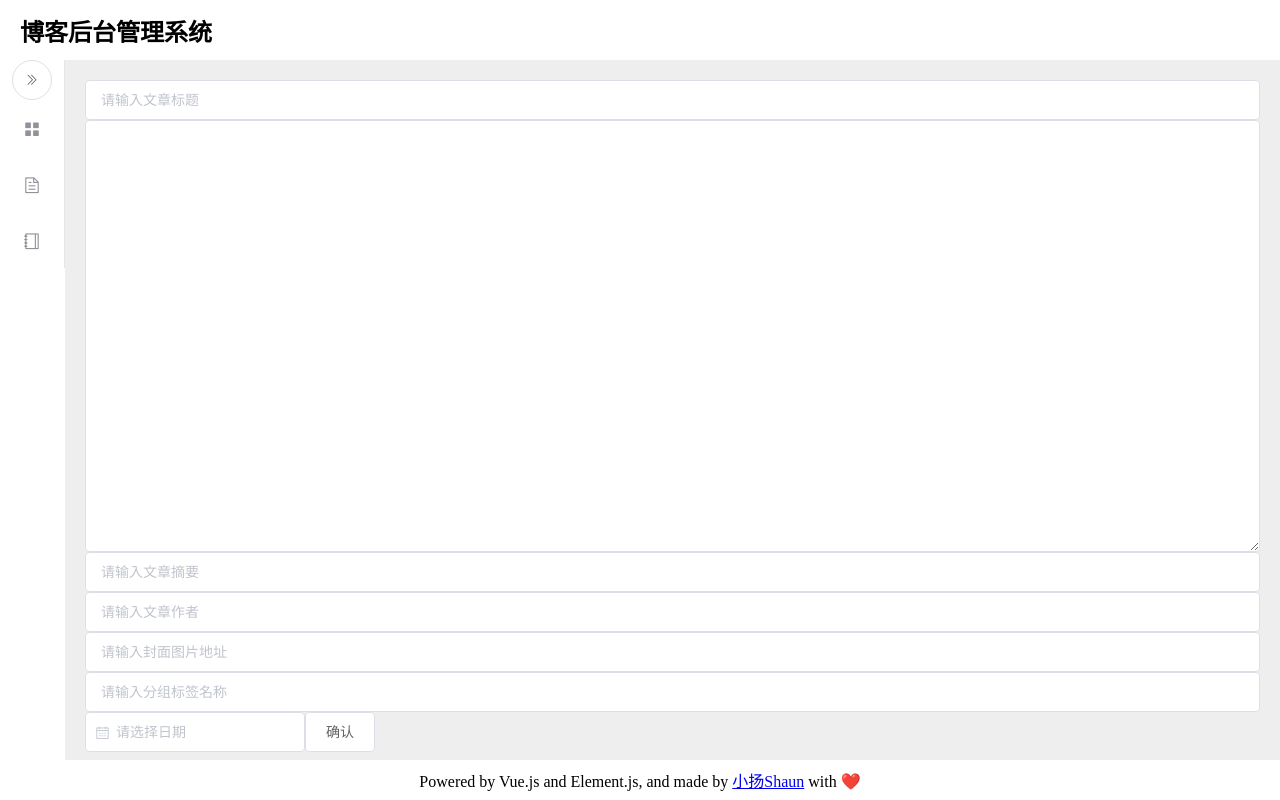
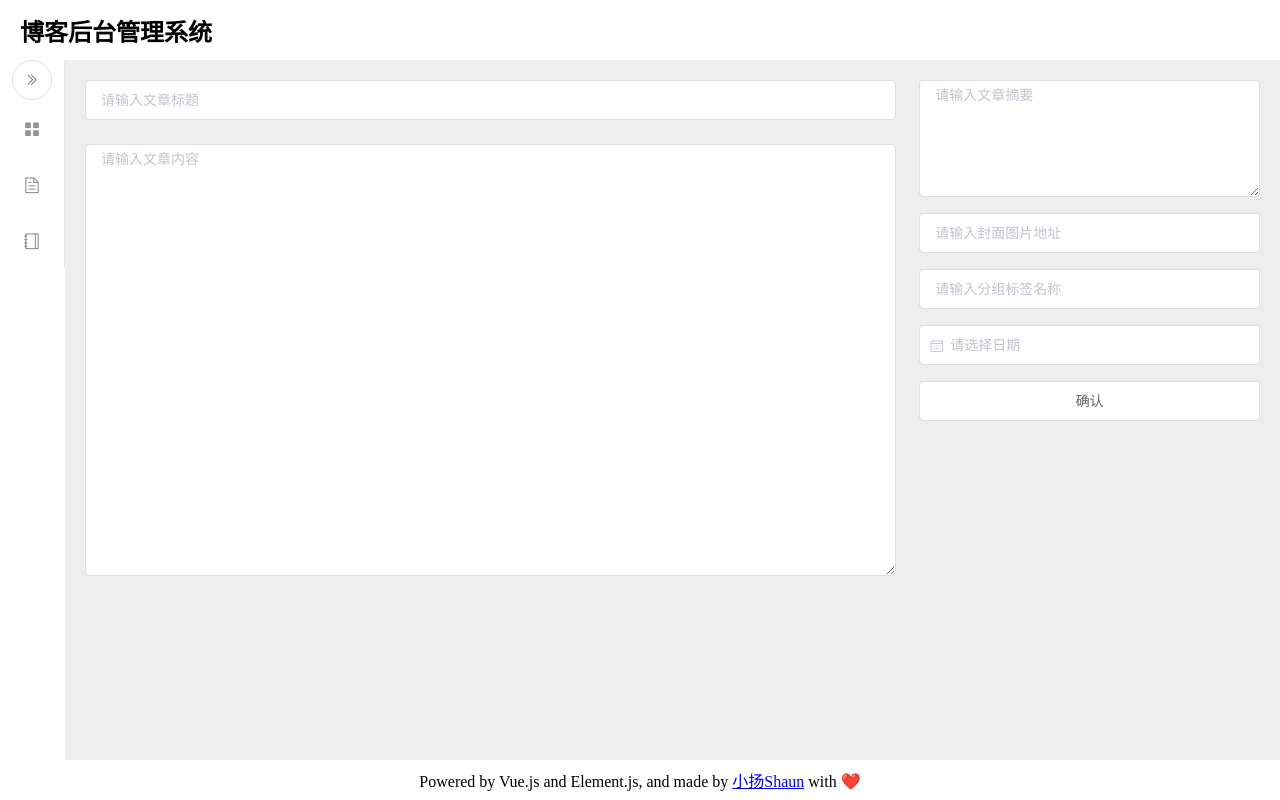
Before and after one commit to shaunyoung11/my-blog, a Vue app in the folder blog-back-stage/: page /#/write in a window 1280 px wide. Built offline with nearby package versions, Linux system fonts and the light colour scheme.

Commit message:
improve write

```diff
--- a/blog-back-stage/src/components/article/Write.vue
+++ b/blog-back-stage/src/components/article/Write.vue
@@ -1,45 +1,50 @@
 <template>
   <div class="write">
+    <div class="main">
       <el-input
+        class="item"
         type="text"
         placeholder="请输入文章标题"
         v-model="article.title"
       ></el-input>
       <el-input
+        class="item"
         type="textarea"
+        placeholder="请输入文章内容"
         v-model="article.content"
         :autosize="{ minRows: 20 }"
       ></el-input>
+    </div>
+    <div class="info">
       <el-input
-      type="text"
+        type="textarea"
         placeholder="请输入文章摘要"
         v-model="article.abstract"
+        :autosize="{ minRows: 5 }"
       ></el-input>
       <el-input
-      type="text"
-      placeholder="请输入文章作者"
-      autocomplete="on"
-      v-model="article.author"
-    ></el-input>
-    <el-input
+        class="item"
         type="url"
         placeholder="请输入封面图片地址"
         v-model="article.cover"
       ></el-input>
       <el-input
+        class="item"
         type="group"
         placeholder="请输入分组标签名称"
         v-model="article.group"
       ></el-input>
       <el-date-picker
         v-model="article.date"
+        class="item"
         type="date"
         format="yyyy 年 MM 月 dd 日"
         value-format="yyyy-MM-dd"
         placeholder="请选择日期"
         :picker-options="options"
       ></el-date-picker>
-    <el-button @click="handlePostArticle">确认</el-button>
+      <el-button class="item" @click="handlePostArticle">确认</el-button>
+    </div>
   </div>
 </template>
 
@@ -50,7 +55,6 @@ export default {
       article: {
         title: "",
         abstract: "",
-        author: "",
         date: "",
         view: 0,
         group: "",
@@ -84,4 +88,39 @@ export default {
 </script>
 
 <style lang="scss" scoped>
+.write {
+  display: flex;
+  flex-direction: row;
+  justify-content: space-between;
+  align-items: flex-start;
+  .main {
+    width: 69%;
+    display: flex;
+    flex-direction: column;
+    .item:not(:first-child) {
+      margin-top: 24px;
+    }
+  }
+  .info {
+    width: 29%;
+    display: flex;
+    flex-direction: column;
+    .item:not(:first-child) {
+      margin-top: 16px;
+      width: 100%;
+    }
+  }
+}
+@media (max-width: 800px) {
+  .write {
+    flex-direction: column;
+    .main {
+      width: 100%;
+    }
+    .info {
+      width: 100%;
+      margin-top: 36px;
+    }
+  }
+}
 </style>
--- a/blog-back-stage/src/components/blog/Overview.vue
+++ b/blog-back-stage/src/components/blog/Overview.vue
@@ -14,9 +14,7 @@
           :placeholder="item.placeholder"
           v-model="item.value"
         >
-          <el-button slot="append" @click="handleChangeInfo">{{
-            item.btn
-          }}</el-button>
+          <el-button slot="append" @click="handleChangeInfo">修改</el-button>
         </el-input>
       </el-form-item>
     </el-form>
```
Lines whose indentation alone changed are shown as unchanged.
